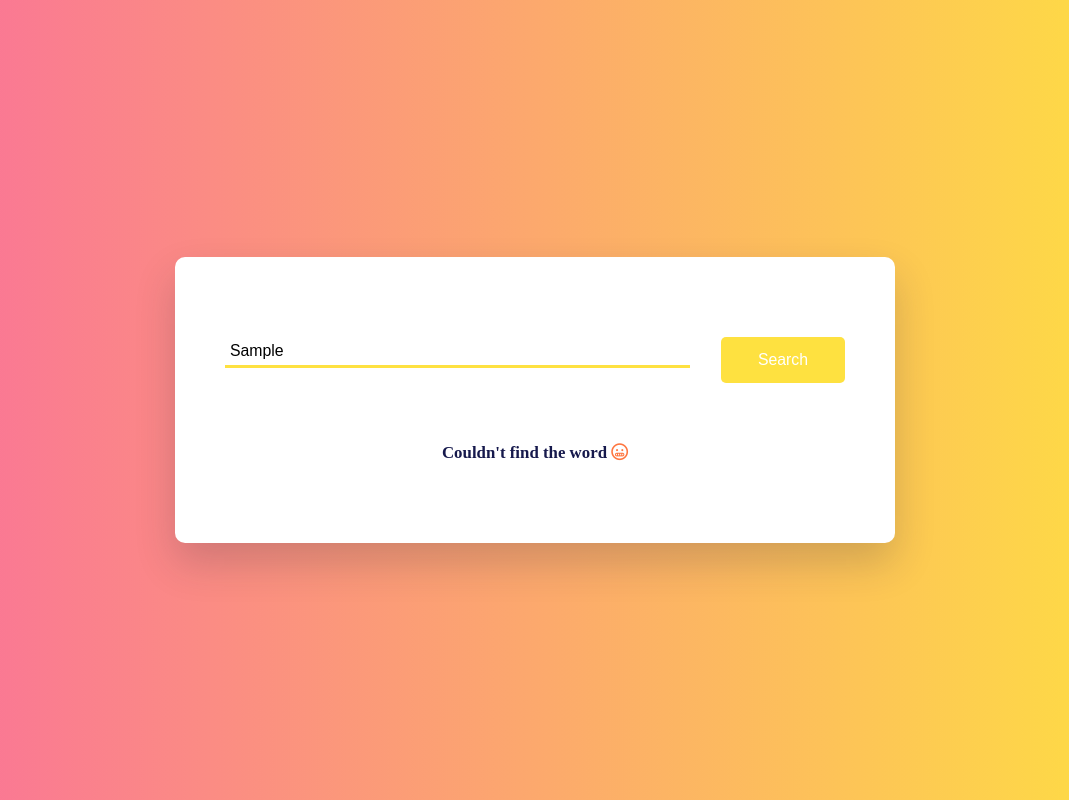
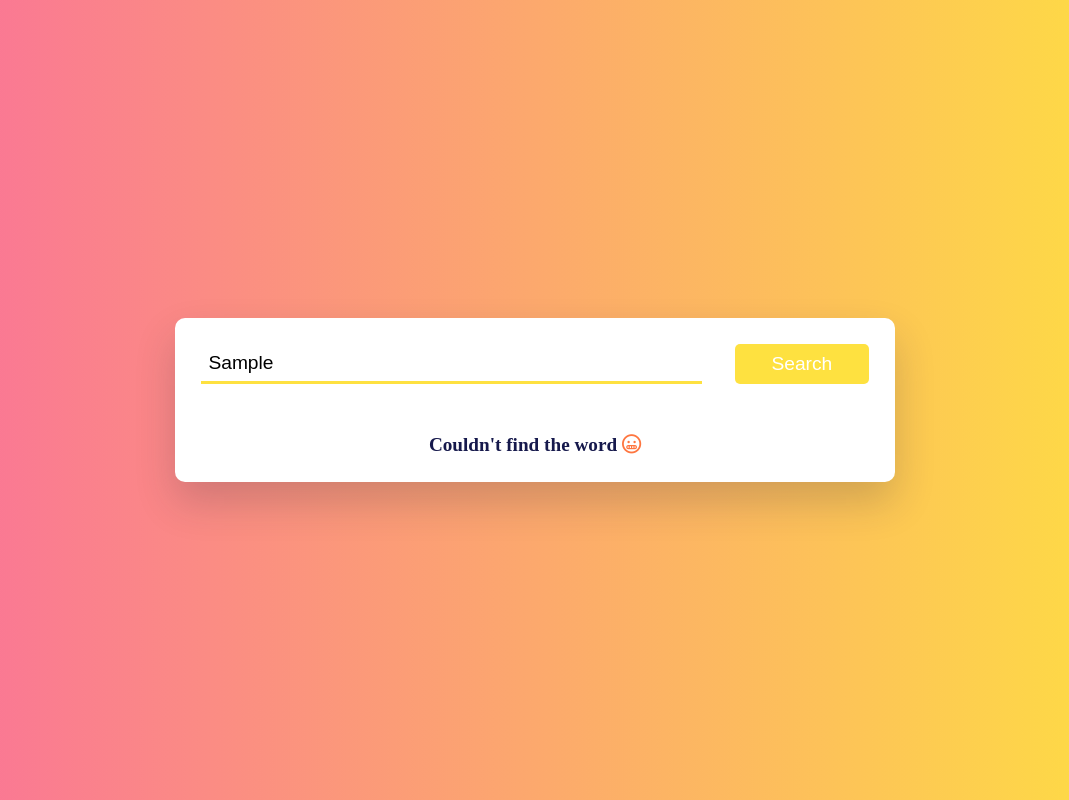
Before and after one commit to mahmoud-adel-ahmed/Dictionary-App, a plain HTML site: page index.html in a window 1280 px wide. Both pictures are taken after typing "Sample" into the empty fields and a click on the button "Search". Shown: the whole page, without its empty margins (105-1174 px from the left). Drawn offline with Linux system fonts and the light colour scheme; no server answers.

Commit message:
code changed

```diff
--- a/main.js
+++ b/main.js
@@ -4,8 +4,8 @@ let resultContainer = document.querySelector(".result");
 let sound = document.getElementById("sound");
 
 let url = "https://api.dictionaryapi.dev/api/v2/entries/en/";
+
 resultContainer.innerHTML = "";
-
 searchBtn.addEventListener("click", async function () {
   let word = input.value;
   try {
@@ -24,16 +24,13 @@ searchBtn.addEventListener("click", async function () {
               data[0].meanings[0]?.partOfSpeech ||
               data[0].meanings[1]?.partOfSpeech
             }</p>
-            <p>${data[0].phonetic}</p>
+            <p>${data[0].phonetic || ""}</p>
         </div>
         <p class="word-meaning">
             ${data[0].meanings[0].definitions[0].definition}
         </p>
         <p class="word-example">
-            ${
-              data[0].meanings[0].definitions[0].example ||
-              `${word} is an English word`
-            }
+            ${data[0].meanings[0].definitions[0].example || ""}
         </p>
    `;
     sound.setAttribute(
--- a/scss/style.scss
+++ b/scss/style.scss
@@ -5,10 +5,10 @@
   border: 0;
   outline: 0;
   max-width: 100%;
+  font-size: clamp(0.8rem, 0.4vw + 0.8rem, 0.3rem + 0.8rem);
 }
 
 html {
-  font-size: clamp(0.7rem, 0.5vw + 8px, 0.5rem + 8px);
   overflow-x: hidden;
 }
 
@@ -32,11 +32,11 @@ button {
 .container {
   width: 90vmin;
   background: #fff;
-  padding: 80px 50px;
+  padding: 1.5rem;
   border-radius: 10px;
   box-shadow: 0 20px 40px rgba(38, 33, 61, 0.2);
   @media screen and (max-width: 28.125em) {
-    padding: 40px 20px;
+    padding: 1rem;
   }
   .search-box {
     display: flex;
@@ -46,20 +46,20 @@ button {
     input {
       flex-basis: 75%;
       border-bottom: 3px solid #fee140;
-      padding: 5px;
-      margin-bottom: 1rem;
-      font-size: 1.1rem;
+      padding: 0.4rem;
       @media screen and (max-width: 28.125em) {
         flex-basis: 100%;
       }
     }
     button {
-      padding: 5px 0;
+      padding: 0.4rem 0;
       flex-basis: 20%;
-      font-size: 1.1rem;
       background-color: #fee140;
       color: #fff;
       border-radius: 5px;
+      @media screen and (max-width: 28.125em) {
+        margin-top: 1rem;
+      }
     }
   }
   .result {
@@ -68,14 +68,11 @@ button {
       justify-content: space-between;
       margin-top: 50px;
       h3 {
-        font-size: 1.2rem;
         text-transform: capitalize;
       }
       button {
         background: transparent;
-        font-size: 17px;
         color: #fee140;
-        align-self: center;
       }
     }
     .details {
@@ -83,7 +80,6 @@ button {
       gap: 1rem;
       color: #b3b6d4;
       margin-block: 15px;
-      font-size: 14px;
     }
     .word-meaning,
     .word-example {
@@ -95,7 +91,7 @@ button {
       margin-top: 20px;
     }
     .error {
-      margin-top: 60px;
+      margin-top: 50px;
       text-align: center;
       .far {
         color: #fe7640;
```
Also changed, not shown: css/style.css, 1 other file.
